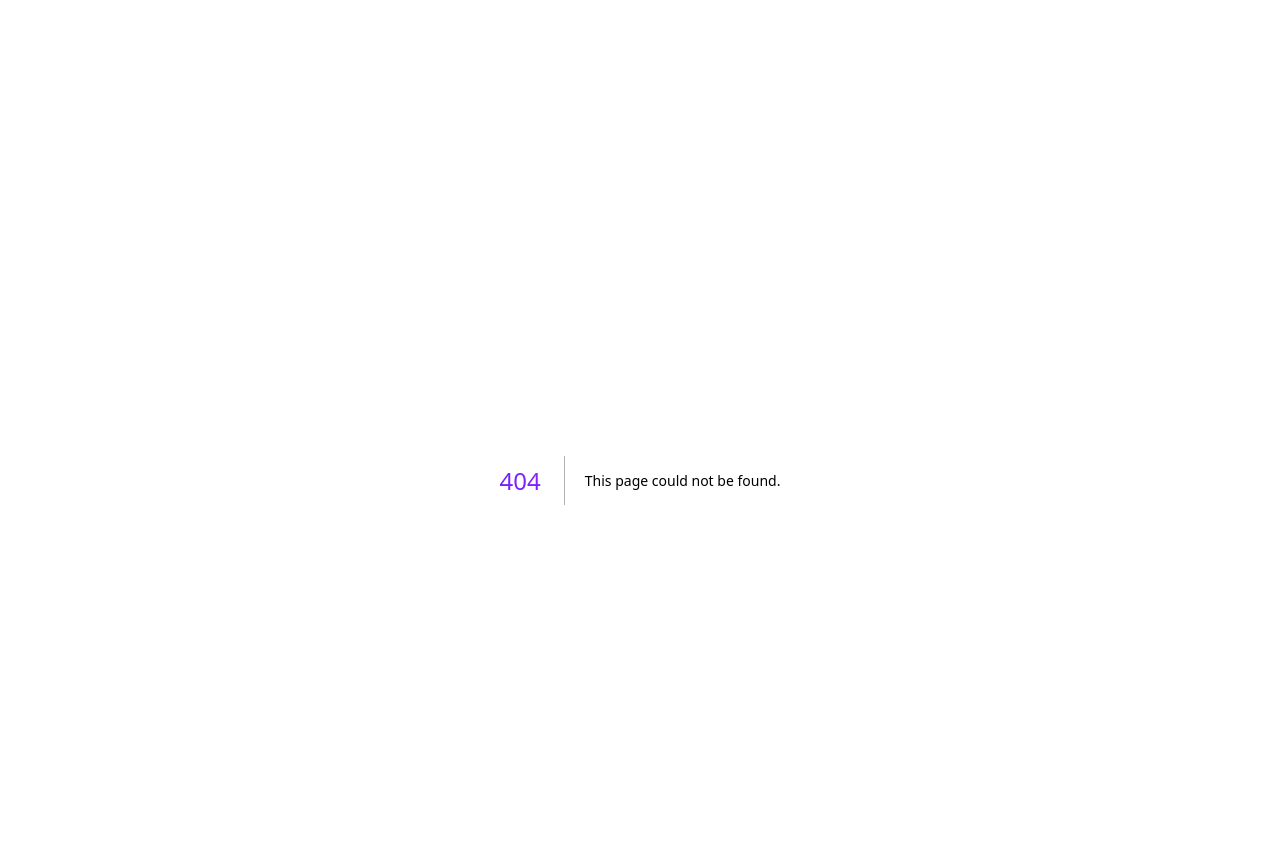
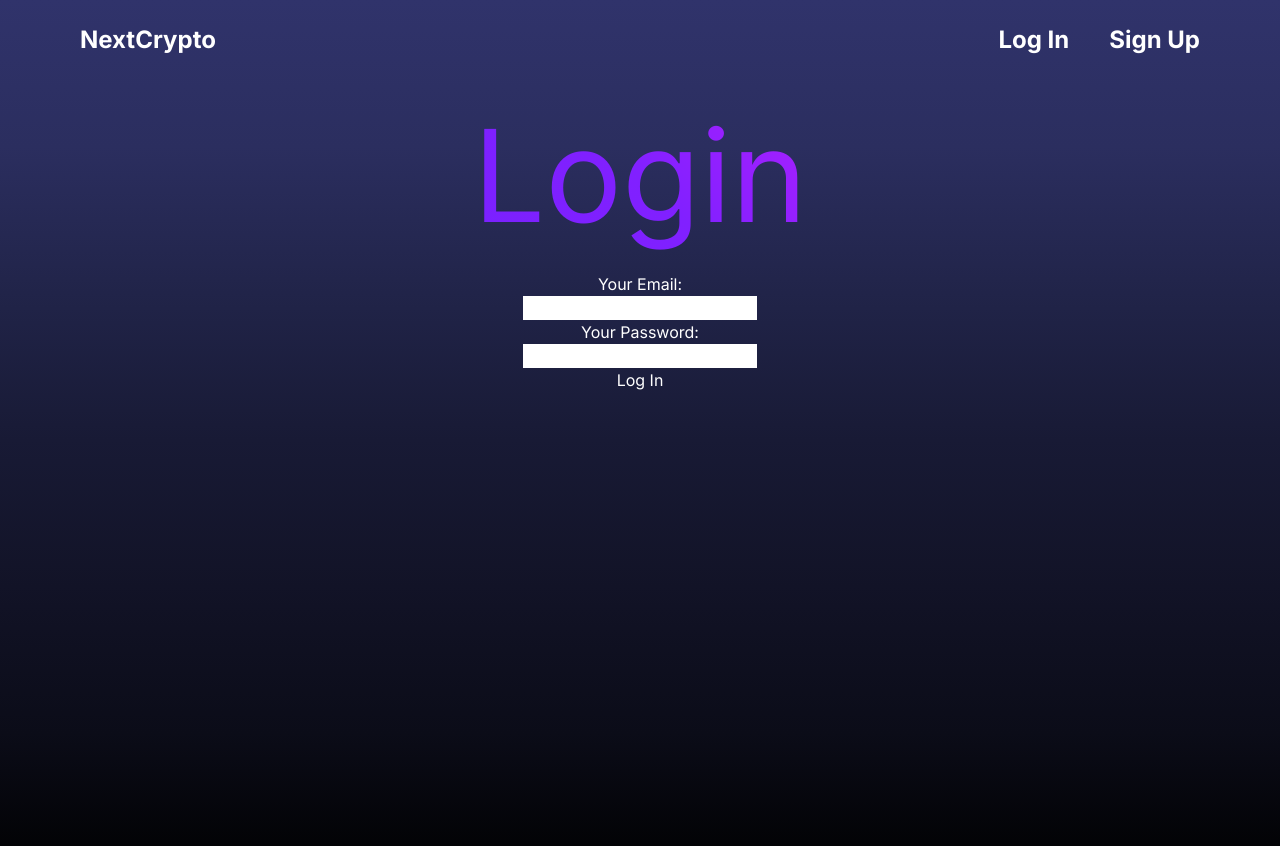
Before and after one commit to rjoshf/Nextjs-cryptoapp, a Next.js app: page /login in a window 1280 px wide. Before the commit this address had no page. Shown: the top 846 px of the page. Built offline with nearby package versions, Linux system fonts and the light colour scheme.

Commit message:
Added login page

```diff
--- /dev/null
+++ b/src/app/login/page.tsx
@@ -0,0 +1,9 @@
+import Login from '../../components/Login';
+
+export default function LoginPage() {
+    return (
+        <main className="min-h-screen">
+            <Login />
+        </main>
+    )
+}
--- /dev/null
+++ b/src/components/Login.tsx
@@ -0,0 +1,22 @@
+const Login: React.FC<{}> = ({ }) => {
+    return (
+        <>
+            <h1 className="text-center">Login</h1>
+            <form className="flex justify-center items-center flex-col">
+                <div>
+                    <label className="block text-center" htmlFor='email'>Your Email: </label>
+                    <input type='email' id='email' required />
+                </div>
+                <div>
+                    <label className="block text-center" htmlFor='password'>Your Password: </label>
+                    <input type='password' id='password' required />
+                </div>
+                <div>
+                    <button>Log In</button>
+                </div>
+            </form>
+        </>
+    )
+}
+
+export default Login;
--- a/src/components/Navbar.tsx
+++ b/src/components/Navbar.tsx
@@ -30,7 +30,7 @@ const Navbar: React.FC<{}> = ({ }) => {
             <nav className={`navbar flex flex-row items-center justify-between px-20 py-10 h-12 ${isFixed ? 'fixed z-10 top-0 w-full' : ''}`}>
                 <Link href="/" className="navlink text-white font-bold text-2xl">NextCrypto</Link>
                 <div>
-                    <Link href="/" className="navlink text-white font-bold text-2xl mr-10">Log In</Link>
+                    <Link href="/login" className="navlink text-white font-bold text-2xl mr-10">Log In</Link>
                     <Link href="/" className="navlink text-white font-bold text-2xl">Sign Up</Link>
                 </div>
             </nav>
```
